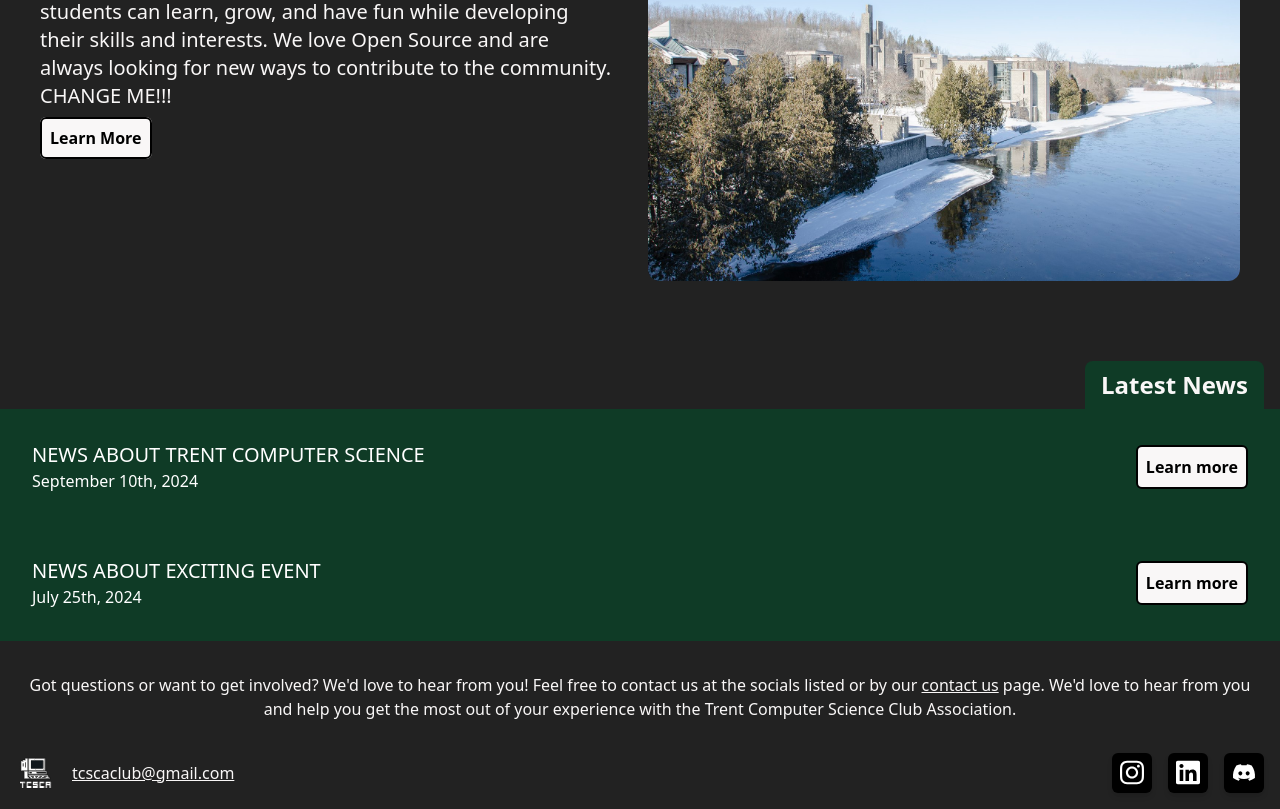
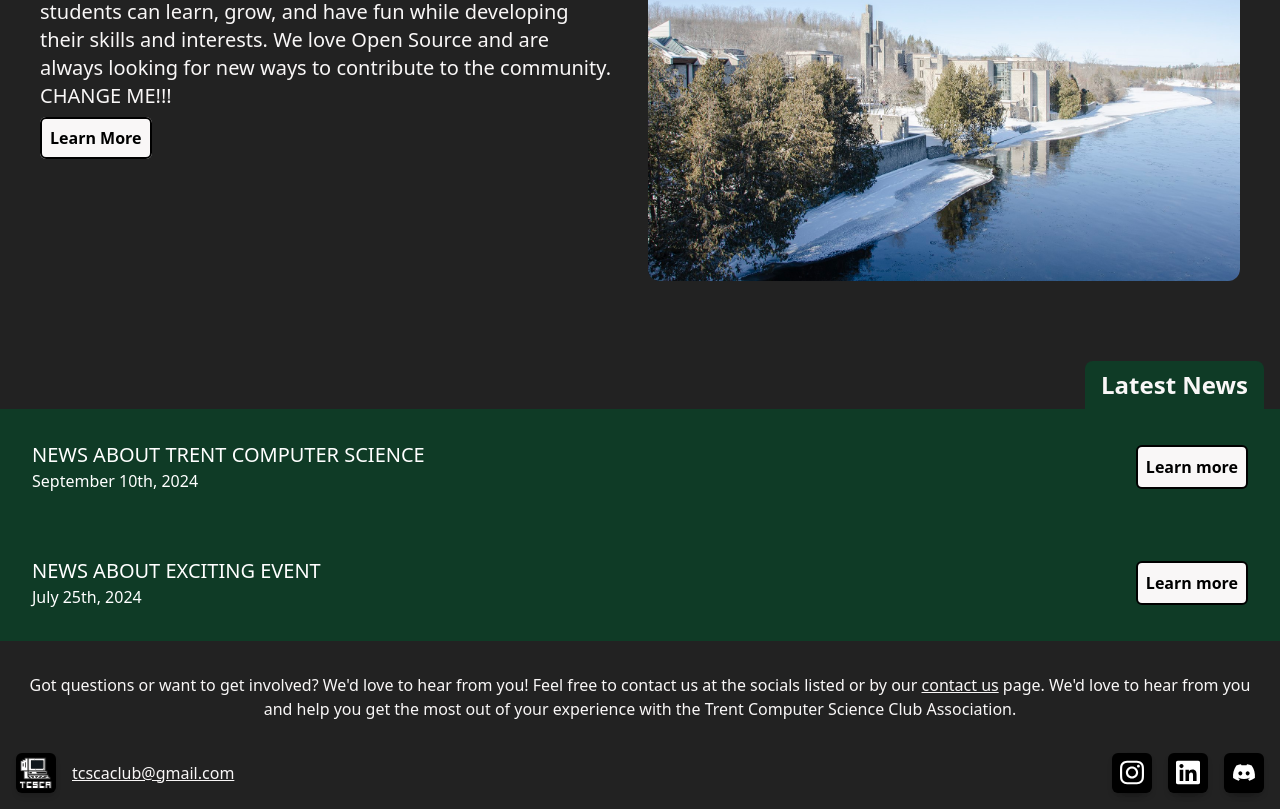
Before and after one commit to Trent-Computer-Science-Club-Association/ClubWebsite, a Next.js app: page / in a window 1280 px wide. Shown: the part 818-1627 px from the top of the page. Built offline with nearby package versions, Linux system fonts and the light colour scheme.

Commit message:
Fix(Button): Allow button to take in an Icon

```diff
--- a/components/Button.tsx
+++ b/components/Button.tsx
@@ -1,6 +1,7 @@
 import React from 'react';
 import Link from 'next/link';
 import styles from '../styles/Button.module.scss';
+import Image from '../components/Image';
 
 const ButtonType = {
   NAVBAR: styles.navBtn,
@@ -22,23 +23,42 @@ interface Props {
 interface LabelProps extends Props {
   label: string;
   children?: never;
+  icon?: never;
+  altText?: never;
 }
 
 interface ChildrenProps extends Props {
   children: React.ReactNode;
   label?: never;
+  icon?: never;
+  altText?: never;
 }
 
-const Button: React.FC<LabelProps | ChildrenProps> = ({
-  label,
-  children,
+interface IconProps extends Props {
+  icon: string;
+  altText: string;
+  children?: never;
+  label?: never;
+}
+
+const Button: React.FC<LabelProps | ChildrenProps | IconProps> = ({
   onClick,
   href,
   className,
   type = ButtonType.NAVBAR,
+  ...props
 }) => {
   const classes = `${className} ${type} ${styles.button}`;
-  const content = label || children;
+  const content = props.label || props.children || props.icon;
+
+  if (props.icon) {
+    return (
+      // also include styles.iconContainer and classes
+      <div className={`${styles.iconContainer} ${classes}`}>
+        <Image src={props.icon} alt={props.altText} fill={true} />
+      </div >
+    );
+  }
 
   return href ? (
     <Link href={href} className={classes} onClick={onClick}>
--- a/components/Footer.tsx
+++ b/components/Footer.tsx
@@ -1,6 +1,6 @@
 import styles from '../styles/components/Footer.module.scss';
 import config from '../config.yaml';
-import Image from '../components/Image';
+// import Image from '../components/Image';
 import Button, { ButtonType } from '../components/Button';
 import Link from '../components/Link';
 import { footer } from '../config.yaml';
@@ -15,7 +15,7 @@ export default function Footer() {
       </div>
       {/* Left side */}
       <div className={styles.left}>
-        <Image src='/logo.svg' alt='TCSCA Logo' width={100} height={100} />
+        <Button icon='/logo.svg' altText='TCSCA Logo' type={ButtonType.SOCIAL_DARK} />
         <Link href={`mailto:${config.email}`} className={styles.link}>
           {config.email}
         </Link>
@@ -25,14 +25,7 @@ export default function Footer() {
         <div className={styles.socialMedia}>
           {config.heroIcons.map((icon) => (
             <Button key={icon.altText} type={ButtonType.SOCIAL_DARK}>
-              <Image
-                key={icon.altText}
-                src={icon.path}
-                alt={icon.altText}
-                width={100}
-                height={100}
-                className={styles.socialMedia}
-              />
+              <Button icon={icon.path} altText={icon.altText} type={ButtonType.SOCIAL_DARK} href={icon.path} className={styles.socialMedia} />
             </Button>
           ))}
         </div>
--- a/styles/Button.module.scss
+++ b/styles/Button.module.scss
@@ -1,5 +1,19 @@
 .button {
   @apply hover:shadow-lg;
+}
+
+.socialBtn, .socialBtnDark, .lightBtn, .navBtn {
+  img {
+    @apply object-contain relative;
+    @apply w-full h-full;
+  }
+}
+
+.iconContainer {
+  @apply flex;
+  @apply justify-center;
+  @apply items-center;
+  @apply relative;
 }
 
 .socialBtn {
```
